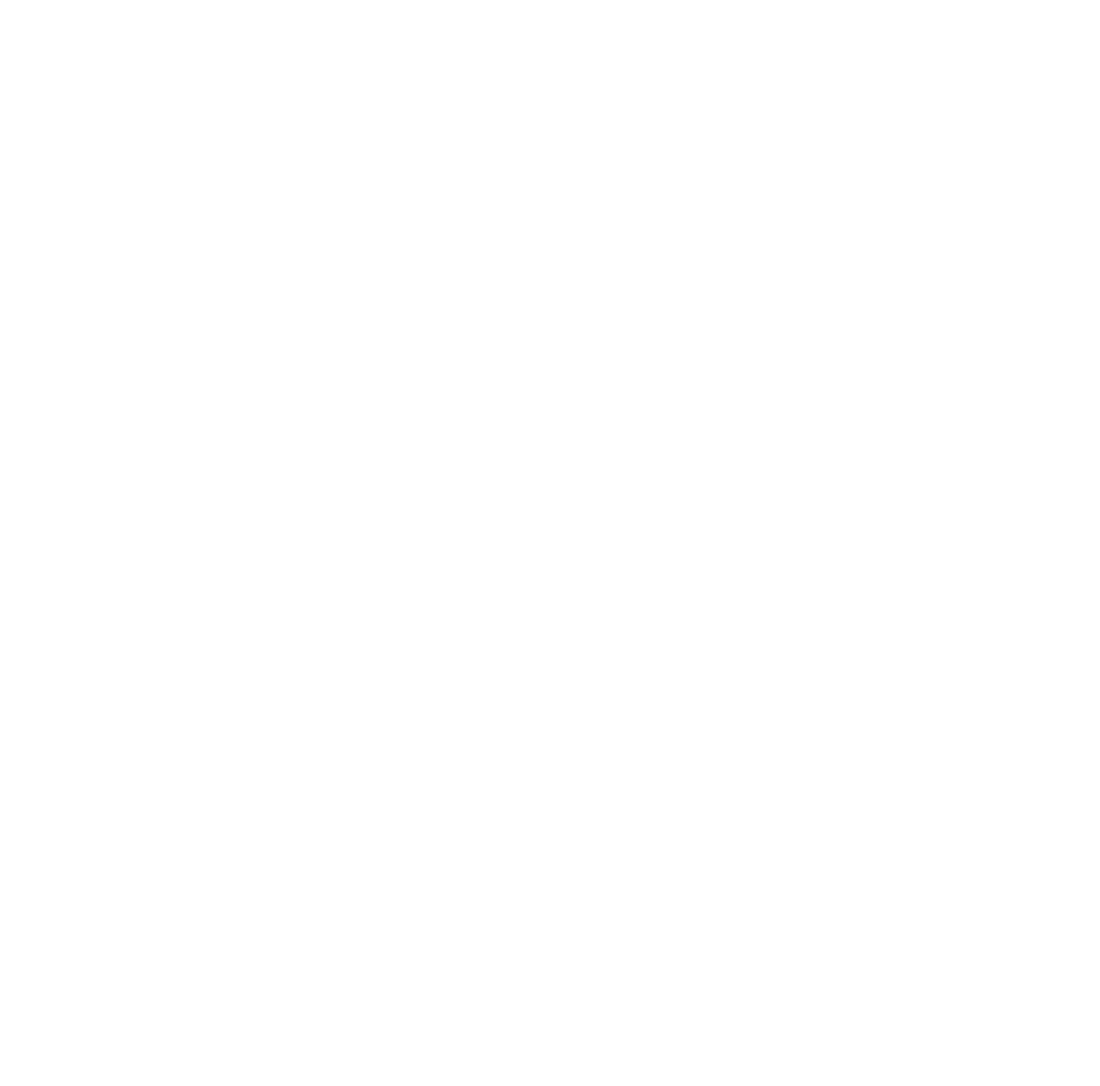
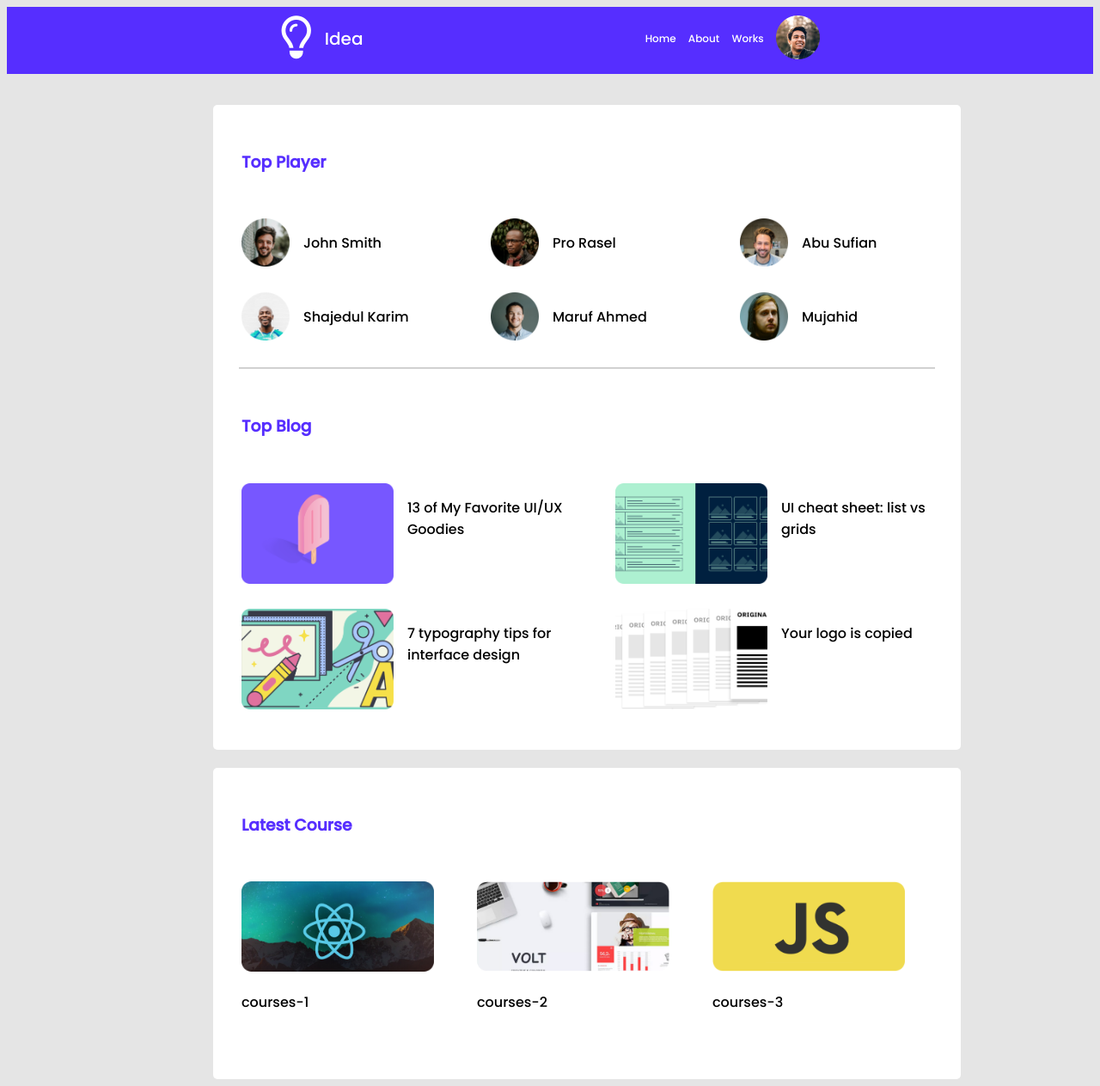
Before and after one commit to RajibulIslamEmon/leader-board-css6, a plain HTML site: page index.html in a window 1280 px wide. Shown: the whole page at 86% size. Before the commit the page ends 800 px from the top, so only its background shows below. Drawn offline with Linux system fonts and the light colour scheme.

Commit message:
third commit

```diff
--- a/Styles/style.css
+++ b/Styles/style.css
@@ -0,0 +1,144 @@
+/* ----------------
+    Fonts
+--------------*/
+@import url('https://fonts.googleapis.com/css2?family=Poppins:wght@500&display=swap');
+
+/* ------------------------
+Common styles and utility
+-------------------------*/
+body {
+    background-color: #E5E5E5;
+    font-family: 'Poppins', sans-serif;
+}
+
+.heading {
+    padding: 33px 0px 33px 33px;
+    color: #562EFF;
+}
+
+/* ---------------
+    header Styles
+------------------*/
+.header {
+    display: flex;
+    padding: 10px 0px;
+    margin-bottom: 36px;
+    width: 100%;
+    background-color: #562EFF;
+    color: #FFFFFF;
+    display: flex;
+    justify-content: space-evenly;
+}
+
+.fa-lightbulb {
+    font-size: 50px;
+}
+
+.idea {
+    position: relative;
+    font-size: 20px;
+    bottom: 10px;
+    margin-left: 10px;
+}
+
+.nav-bar a {
+    position: relative;
+    text-decoration: none;
+    font-size: 12px;
+    color: #FFFFFF;
+    bottom: 20px;
+    margin-left: 10px;
+}
+
+.nav-bar img {
+    margin-left: 10px;
+}
+
+/* ------------------------------
+ Top player and Top Blog Styles
+-------------------------------*/
+
+
+.top-palyer-and-blog {
+    width: 870px;
+    height: 750px;
+    background-color: #FFFFFF;
+    position: relative;
+    left: 240px;
+    border-radius: 5px;
+
+}
+
+/* top player start */
+.players {
+    display: grid;
+    grid-template-columns: repeat(3, 1fr);
+    grid-row-gap: 29px;
+
+}
+
+.player {
+    display: flex;
+    padding-left: 33px;
+    margin-right: 15px;
+}
+
+.player img {
+    height: 56px;
+    width: 56px;
+    margin-right: 16px;
+}
+
+/* top player end */
+
+hr {
+    margin: 30px 30px 0px 30px;
+    border: 1px solid #D1D1D1;
+}
+
+/* top blog start */
+.blogs {
+    display: grid;
+    grid-template-columns: repeat(2, 1fr);
+    grid-row-gap: 29px;
+}
+
+.blog {
+    display: flex;
+    padding-left: 33px;
+    margin-right: 15px;
+}
+
+.blog img {
+    width: 177px;
+    height: 117px;
+    margin-right: 16px;
+}
+
+/* top blog end */
+
+
+/* ------------------
+ top course styles
+-------------------*/
+.top-courses {
+    width: 870px;
+    height: 362px;
+    background-color: #FFFFFF;
+    border-radius: 5px;
+    position: relative;
+    left: 240px;
+    margin-top: 21px;
+}
+
+.courses {
+    display: grid;
+    grid-template-columns: repeat(3, 1fr);
+    padding-left: 33px;
+    margin-right: 15px;
+}
+
+.course img {
+    width: 224px;
+    height: 105px;
+}
--- a/index.html
+++ b/index.html
@@ -8,10 +8,115 @@
     <title>Leader Board</title>
     <!-- Style Sheet -->
     <link rel="stylesheet" href="Styles/style.css">
+    <!-- Font Awesome -->
+    <script src="https://kit.fontawesome.com/2d40bc568e.js" crossorigin="anonymous"></script>
 </head>
 
 <body>
+    <!-- header start -->
+    <header>
+        <section class="header">
+            <div>
+                <span><i class="far fa-lightbulb"></i></span>
+                <span class="idea">Idea</span>
+            </div>
+            <nav class="nav-bar">
+                <a href="">Home</a>
+                <a href="">About</a>
+                <a href="">Works</a>
+                <img src="images/icons/profile.png" alt="">
+            </nav>
+        </section>
+    </header>
+    <!-- header end -->
+    <main>
+        <!-- Top player and Top Blog start-->
 
+        <article class="top-palyer-and-blog">
+            <div class="heading">
+                <h3>Top Player</h3>
+            </div>
+            <div class="top-players">
+                <div class="players">
+                    <div class="player"><img src="images/players/player-1.png" alt="">
+                        <p>John Smith</p>
+                    </div>
+                    <div class="player"><img src="images/players/player-2.png" alt="">
+                        <p>Pro Rasel</p>
+                    </div>
+                    <div class="player"><img src="images/players/player-3.png" alt="">
+                        <p>Abu Sufian</p>
+                    </div>
+                    <div class="player"><img src="images/players/player-4.png" alt="">
+                        <p>Shajedul Karim</p>
+                    </div>
+                    <div class="player"><img src="images/players/player-5.png" alt="">
+                        <p>Maruf Ahmed</p>
+                    </div>
+                    <div class="player"><img src="images/players/player-6.png" alt="">
+                        <p>Mujahid</p>
+                    </div>
+                </div>
+            </div>
+
+            <hr>
+
+            <div class="heading">
+                <h3>Top Blog</h3>
+            </div>
+            <div class="top-blogs">
+                <div class="blogs">
+                    <div class="blog">
+                        <img src="images/blogs/blog-1.png" alt="">
+                        <p>13 of My Favorite
+                            UI/UX Goodies</p>
+                    </div>
+                    <div class="blog">
+                        <img src="images/blogs/blog-2.png" alt="">
+                        <p>UI cheat sheet:
+                            list vs grids</p>
+                    </div>
+                    <div class="blog">
+                        <img src="images/blogs/blog-3.png" alt="">
+                        <p>7 typography tips
+                            for interface design</p>
+                    </div>
+                    <div class="blog">
+                        <img src="images/blogs/blog-4.png" alt="">
+                        <p>Your logo is
+                            copied</p>
+                    </div>
+                </div>
+            </div>
+
+        </article>
+
+        <section class="top-courses">
+            <div class="heading">
+                <h3>Latest Course</h3>
+            </div>
+            <div class="latest-courses">
+                <div class="courses">
+                    <div class="course"><img src="images/courses/course-1.png" alt="">
+                        <p>courses-1</p>
+                    </div>
+                    <div class="course"><img src="images/courses/course-2.png" alt="">
+                        <p>courses-2</p>
+                    </div>
+                    <div class="course"><img src="images/courses/course-3.png" alt="">
+                        <p>courses-3</p>
+                    </div>
+                </div>
+            </div>
+        </section>
+
+
+    </main>
+    <!-- footer start -->
+    <footer>
+
+    </footer>
+    <!-- footer end -->
 </body>
 
 </html>
```
